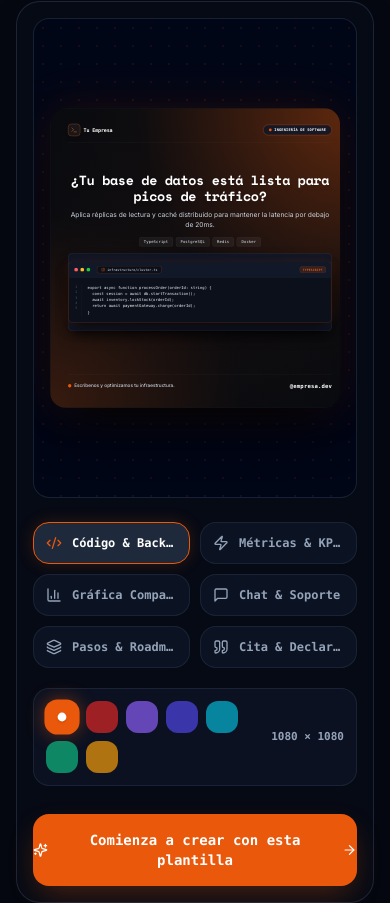
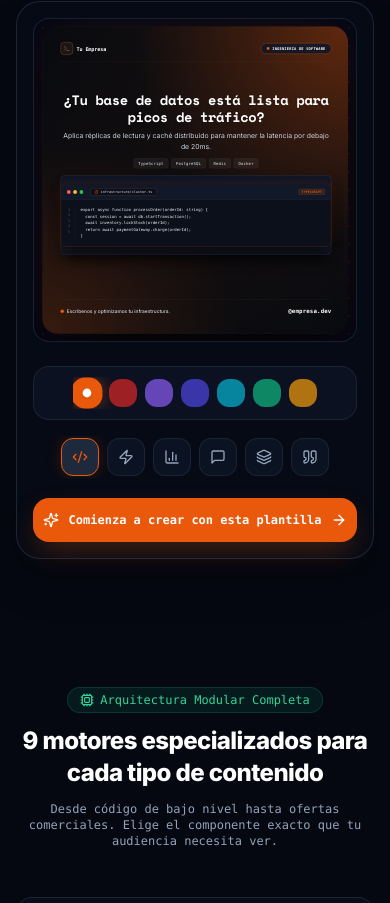
Before and after one commit to aleric-dev/generate-media, a React (Vite) app: page / in a window 390 px wide. Shown: the part 1097-2000 px from the top of the page. Built offline with nearby package versions, Linux system fonts and the light colour scheme; a web font is replaced by a local one.

Commit message:
feat: add landing page, showcase preview component, and global styles

```diff
--- a/src/components/LandingShowcasePreview.tsx
+++ b/src/components/LandingShowcasePreview.tsx
@@ -188,12 +188,13 @@ export const LandingShowcasePreview: React.FC<LandingShowcasePreviewProps> = ({
     const updateScale = () => {
       if (!containerRef.current) return;
       const rect = containerRef.current.getBoundingClientRect();
-      const availW = rect.width - 24;
-      const availH = (rect.height || 520) - 24;
+      const padding = window.innerWidth < 640 ? 16 : 24;
+      const availW = rect.width - padding;
+      const availH = (rect.height || rect.width) - padding;
 
       if (availW > 0 && availH > 0) {
         const factor = Math.min(availW / nativeW, availH / nativeH);
-        setScale(Math.max(0.22, Math.min(factor, 0.46)));
+        setScale(Math.max(0.18, Math.min(factor, 0.46)));
       }
     };
 
@@ -234,8 +235,7 @@ export const LandingShowcasePreview: React.FC<LandingShowcasePreviewProps> = ({
       <div className="lg:col-span-7 flex items-center justify-center w-full">
         <div
           ref={containerRef}
-          className="w-full flex items-center justify-center p-4 sm:p-6 bg-slate-950/90 rounded-2xl border border-slate-800/80 relative overflow-hidden"
-          style={{ minHeight: '480px' }}
+          className="w-full aspect-square lg:aspect-auto lg:min-h-[480px] flex items-center justify-center p-2 sm:p-6 bg-slate-950/90 rounded-2xl border border-slate-800/80 relative overflow-hidden"
         >
           {/* Trama de fondo ambiental suave */}
           <div
@@ -278,40 +278,10 @@ export const LandingShowcasePreview: React.FC<LandingShowcasePreviewProps> = ({
       {/* ===================================================================== */}
       {/* COLUMNA DERECHA: OPCIONES (EJEMPLOS) Y BOTÓN CTA (SIN DETALLES/LABELS) */}
       {/* ===================================================================== */}
-      <div className="lg:col-span-5 flex flex-col justify-center space-y-5 text-left">
-        {/* Selector de las 6 Temáticas (sin labels, solo botones de ejemplo) */}
-        <div className="grid grid-cols-2 gap-2.5">
-          {SHOWCASE_THEMES.map((theme) => {
-            const Icon = theme.icon;
-            const isSelected = activeThemeId === theme.id;
-            return (
-              <button
-                key={theme.id}
-                type="button"
-                onClick={() => setActiveThemeId(theme.id)}
-                className={`px-3 py-3 rounded-2xl text-xs font-mono font-bold flex items-center gap-2.5 transition-all cursor-pointer ${
-                  isSelected
-                    ? 'bg-slate-800 text-white border shadow-lg'
-                    : 'bg-slate-900/70 text-slate-400 hover:text-slate-200 border border-slate-800/80 hover:bg-slate-800'
-                }`}
-                style={{
-                  borderColor: isSelected ? activeColorHex : undefined,
-                  boxShadow: isSelected ? `0 0 16px ${activeColorHex}30` : undefined,
-                }}
-              >
-                <Icon
-                  className="w-4 h-4 shrink-0 transition-colors"
-                  style={{ color: isSelected ? activeColorHex : undefined }}
-                />
-                <span className="truncate">{theme.name}</span>
-              </button>
-            );
-          })}
-        </div>
-
-        {/* Selector de los 8 Colores (sin labels de texto ni códigos hex) */}
-        <div className="flex items-center justify-between p-3 rounded-2xl bg-slate-900/60 border border-slate-800/80">
-          <div className="flex items-center gap-2 sm:gap-2.5 flex-wrap">
+      <div className="lg:col-span-5 flex flex-col justify-center space-y-4 sm:space-y-5 text-left">
+        {/* 1. Selector de los 7 Colores (centrados, una sola fila, sin 1080x1080) */}
+        <div className="flex items-center justify-center p-2.5 sm:p-3 rounded-2xl bg-slate-900/60 border border-slate-800/80 w-full">
+          <div className="flex items-center justify-center gap-2 sm:gap-2.5 flex-nowrap overflow-x-auto py-0.5 max-w-full">
             {SHOWCASE_COLORS.map((c) => {
               const isSelected = activeColorHex === c.hex;
               return (
@@ -321,7 +291,7 @@ export const LandingShowcasePreview: React.FC<LandingShowcasePreviewProps> = ({
                   onClick={() => setActiveColorHex(c.hex)}
                   title={c.name}
                   aria-label={c.name}
-                  className={`w-8 h-8 rounded-xl flex items-center justify-center transition-all cursor-pointer ${
+                  className={`w-7 h-7 sm:w-8 sm:h-8 shrink-0 rounded-xl flex items-center justify-center transition-all cursor-pointer ${
                     isSelected
                       ? 'ring-2 ring-white ring-offset-2 ring-offset-slate-950 scale-110 shadow-lg'
                       : 'opacity-70 hover:opacity-100 hover:scale-105'
@@ -336,24 +306,54 @@ export const LandingShowcasePreview: React.FC<LandingShowcasePreviewProps> = ({
               );
             })}
           </div>
-
-          <span className="text-[11px] font-mono font-semibold text-slate-400 shrink-0 ml-2">1080 × 1080</span>
         </div>
 
-        {/* ÚNICO BOTÓN PRINCIPAL CON EL CTA */}
-        <div className="pt-2">
+        {/* 2. Selector de las 6 Temáticas (en móvil: 1 fila con solo iconos; en desktop: grid 2 columnas) */}
+        <div className="flex flex-row items-center justify-center gap-2 overflow-x-auto sm:grid sm:grid-cols-2 sm:gap-2.5 w-full py-0.5">
+          {SHOWCASE_THEMES.map((theme) => {
+            const Icon = theme.icon;
+            const isSelected = activeThemeId === theme.id;
+            return (
+              <button
+                key={theme.id}
+                type="button"
+                onClick={() => setActiveThemeId(theme.id)}
+                title={theme.name}
+                aria-label={theme.name}
+                className={`p-2.5 sm:px-3 sm:py-3 rounded-xl sm:rounded-2xl text-xs font-mono font-bold flex items-center justify-center sm:justify-start gap-2.5 shrink-0 transition-all cursor-pointer ${
+                  isSelected
+                    ? 'bg-slate-800 text-white border shadow-lg'
+                    : 'bg-slate-900/70 text-slate-400 hover:text-slate-200 border border-slate-800/80 hover:bg-slate-800'
+                }`}
+                style={{
+                  borderColor: isSelected ? activeColorHex : undefined,
+                  boxShadow: isSelected ? `0 0 16px ${activeColorHex}30` : undefined,
+                }}
+              >
+                <Icon
+                  className="w-4 h-4 shrink-0 transition-colors"
+                  style={{ color: isSelected ? activeColorHex : undefined }}
+                />
+                <span className="hidden sm:inline truncate">{theme.name}</span>
+              </button>
+            );
+          })}
+        </div>
+
+        {/* 3. Único Botón Principal con el CTA */}
+        <div className="pt-1 sm:pt-2">
           <button
             type="button"
             onClick={handleApplyAndCreate}
-            className="w-full py-4 rounded-2xl text-white font-mono text-sm font-bold transition-all duration-200 shadow-xl flex items-center justify-center gap-2.5 cursor-pointer hover:scale-[1.02] active:scale-[0.99]"
+            className="w-full py-3.5 sm:py-4 rounded-2xl text-white font-mono text-xs sm:text-sm font-bold transition-all duration-200 shadow-xl flex items-center justify-center gap-2.5 cursor-pointer hover:scale-[1.02] active:scale-[0.99]"
             style={{
               backgroundColor: activeColorHex,
               boxShadow: `0 12px 30px -6px ${activeColorHex}50`,
             }}
           >
-            <Sparkles className="w-4 h-4 text-white" />
+            <Sparkles className="w-4 h-4 text-white shrink-0" />
             <span>Comienza a crear con esta plantilla</span>
-            <ArrowRight className="w-4 h-4" />
+            <ArrowRight className="w-4 h-4 shrink-0" />
           </button>
         </div>
       </div>
--- a/src/index.css
+++ b/src/index.css
@@ -6,6 +6,12 @@
 
 :root {
   --category-color: #4F46E5;
+}
+
+html, body {
+  overflow-x: hidden;
+  max-width: 100%;
+  background-color: #050811;
 }
 
 .font-space-mono { font-family: 'Space Mono', monospace; }
--- a/src/pages/LandingPage.tsx
+++ b/src/pages/LandingPage.tsx
@@ -69,7 +69,7 @@ export const LandingPage: React.FC = () => {
   };
 
   return (
-    <div className="w-full relative">
+    <div className="w-full relative overflow-x-hidden">
       {/* Loader de transición al navegar al espacio de trabajo */}
       <PageTransitionLoader isLoading={isTransitioning} message="Cargando espacio de trabajo..." />
 
@@ -320,11 +320,11 @@ export const LandingPage: React.FC = () => {
           </p>
         </div>
 
-        <div className="grid grid-cols-1 sm:grid-cols-2 lg:grid-cols-4 gap-5">
+        <div className="grid grid-cols-1 sm:grid-cols-2 lg:grid-cols-4 gap-4 sm:gap-5">
           {/* ================================================================= */}
           {/* 1. RATIO 9:16 (EL MÁS ALTO - 1080 × 1920 px)                      */}
           {/* ================================================================= */}
-          <div className="p-5 rounded-2xl bg-[#080D1A]/85 border border-slate-800 hover:border-sky-500/40 transition-all duration-200 flex flex-col justify-between space-y-4 group">
+          <div className="p-4 sm:p-5 rounded-2xl bg-[#080D1A]/85 border border-slate-800 hover:border-sky-500/40 transition-all duration-200 flex flex-col justify-between space-y-4 group">
             <div className="space-y-2">
               <div className="flex items-center justify-between">
                 <span className="px-2 py-0.5 rounded bg-sky-500/20 text-sky-300 font-mono text-xs font-bold border border-sky-500/30">
@@ -338,14 +338,14 @@ export const LandingPage: React.FC = () => {
               </p>
             </div>
 
-            {/* Escenario de altura fija con base alineada para comparar la altura real */}
-            <div className="w-full h-[300px] bg-slate-950/70 rounded-xl border border-slate-800/80 p-3 flex items-end justify-center relative overflow-hidden">
+            {/* Escenario responsive: en móvil centrado y adaptado, en desktop base alineada a 300px */}
+            <div className="w-full h-[275px] sm:h-[300px] bg-slate-950/70 rounded-xl border border-slate-800/80 p-3 flex items-center sm:items-end justify-center relative overflow-hidden">
               <div className="absolute inset-0 opacity-10 pointer-events-none bg-[radial-gradient(#38bdf8_1px,transparent_1px)] [background-size:12px_12px]" />
               <div className="absolute bottom-0 inset-x-0 h-px bg-slate-800" />
 
-              {/* Mockup 9:16 Proporcional Real: w:150px, h:267px (Ratio 9/16 exacto) */}
+              {/* Mockup 9:16 Proporcional Real: w:145px, h:258px en móvil / w:150px, h:267px en desktop */}
               <div
-                className="w-[150px] h-[267px] bg-slate-900 rounded-xl border border-sky-500/40 p-2.5 flex flex-col justify-between shadow-xl relative z-10 transition-transform duration-300 group-hover:-translate-y-1"
+                className="w-[145px] h-[258px] sm:w-[150px] sm:h-[267px] bg-slate-900 rounded-xl border border-sky-500/40 p-2.5 flex flex-col justify-between shadow-xl relative z-10 transition-transform duration-300 group-hover:-translate-y-1"
                 style={{
                   boxShadow: '0 15px 30px -10px rgba(0,0,0,0.8), 0 0 20px rgba(56,189,248,0.15)',
                 }}
@@ -359,8 +359,8 @@ export const LandingPage: React.FC = () => {
                 {/* Contenido Vertical */}
                 <div className="space-y-2 my-auto">
                   <div className="h-2 w-14 bg-sky-500/30 rounded" />
-                  <div className="h-3 w-full bg-slate-200 rounded" />
-                  <div className="h-2.5 w-4/5 bg-slate-400 rounded" />
+                  <div className="h-2.5 w-full bg-slate-300/80 rounded" />
+                  <div className="h-2 w-4/5 bg-slate-500 rounded" />
 
                   {/* Bloque de código o kpi simulado */}
                   <div className="p-2 rounded bg-slate-950/90 border border-slate-800 space-y-1 mt-2">
@@ -382,7 +382,7 @@ export const LandingPage: React.FC = () => {
           {/* ================================================================= */}
           {/* 2. RATIO 4:5 (VERTICAL ESTÁNDAR - 1080 × 1350 px)                 */}
           {/* ================================================================= */}
-          <div className="p-5 rounded-2xl bg-[#080D1A]/85 border border-slate-800 hover:border-indigo-500/40 transition-all duration-200 flex flex-col justify-between space-y-4 group">
+          <div className="p-4 sm:p-5 rounded-2xl bg-[#080D1A]/85 border border-slate-800 hover:border-indigo-500/40 transition-all duration-200 flex flex-col justify-between space-y-4 group">
             <div className="space-y-2">
               <div className="flex items-center justify-between">
                 <span className="px-2 py-0.5 rounded bg-indigo-500/20 text-indigo-300 font-mono text-xs font-bold border border-indigo-500/30">
@@ -396,14 +396,14 @@ export const LandingPage: React.FC = () => {
               </p>
             </div>
 
-            {/* Escenario de altura fija con base alineada */}
-            <div className="w-full h-[300px] bg-slate-950/70 rounded-xl border border-slate-800/80 p-3 flex items-end justify-center relative overflow-hidden">
+            {/* Escenario responsive: en móvil h-[225px] centrado, en desktop h-[300px] base alineada */}
+            <div className="w-full h-[225px] sm:h-[300px] bg-slate-950/70 rounded-xl border border-slate-800/80 p-3 flex items-center sm:items-end justify-center relative overflow-hidden">
               <div className="absolute inset-0 opacity-10 pointer-events-none bg-[radial-gradient(#6366f1_1px,transparent_1px)] [background-size:12px_12px]" />
               <div className="absolute bottom-0 inset-x-0 h-px bg-slate-800" />
 
-              {/* Mockup 4:5 Proporcional Real: w:150px, h:188px (Ratio 4/5 exacto) */}
+              {/* Mockup 4:5 Proporcional Real: w:155px, h:194px en móvil / w:150px, h:188px en desktop */}
               <div
-                className="w-[150px] h-[188px] bg-slate-900 rounded-xl border border-indigo-500/40 p-2.5 flex flex-col justify-between shadow-xl relative z-10 transition-transform duration-300 group-hover:-translate-y-1"
+                className="w-[155px] h-[194px] sm:w-[150px] sm:h-[188px] bg-slate-900 rounded-xl border border-indigo-500/40 p-2.5 flex flex-col justify-between shadow-xl relative z-10 transition-transform duration-300 group-hover:-translate-y-1"
                 style={{
                   boxShadow: '0 15px 30px -10px rgba(0,0,0,0.8), 0 0 20px rgba(99,102,241,0.15)',
                 }}
@@ -416,8 +416,8 @@ export const LandingPage: React.FC = () => {
 
                 {/* Contenido 4:5 */}
                 <div className="space-y-1.5 my-auto">
-                  <div className="h-2.5 w-full bg-slate-200 rounded" />
-                  <div className="h-2 w-3/4 bg-slate-400 rounded" />
+                  <div className="h-2 w-full bg-slate-300/80 rounded" />
+                  <div className="h-1.5 w-3/4 bg-slate-500 rounded" />
 
                   <div className="p-2 rounded-lg bg-slate-950/90 border border-slate-800 flex items-center justify-between mt-1">
                     <span className="text-[10px] font-mono font-bold text-indigo-400">+340%</span>
@@ -437,7 +437,7 @@ export const LandingPage: React.FC = () => {
           {/* ================================================================= */}
           {/* 3. RATIO 1:1 (POST CUADRADO UNIVERSAL - 1080 × 1080 px)           */}
           {/* ================================================================= */}
-          <div className="p-5 rounded-2xl bg-[#080D1A]/85 border border-slate-800 hover:border-emerald-500/40 transition-all duration-200 flex flex-col justify-between space-y-4 group">
+          <div className="p-4 sm:p-5 rounded-2xl bg-[#080D1A]/85 border border-slate-800 hover:border-emerald-500/40 transition-all duration-200 flex flex-col justify-between space-y-4 group">
             <div className="space-y-2">
               <div className="flex items-center justify-between">
                 <span className="px-2 py-0.5 rounded bg-emerald-500/20 text-emerald-300 font-mono text-xs font-bold border border-emerald-500/30">
@@ -451,14 +451,14 @@ export const LandingPage: React.FC = () => {
               </p>
             </div>
 
-            {/* Escenario de altura fija con base alineada */}
-            <div className="w-full h-[300px] bg-slate-950/70 rounded-xl border border-slate-800/80 p-3 flex items-end justify-center relative overflow-hidden">
+            {/* Escenario responsive: en móvil h-[195px] centrado, en desktop h-[300px] base alineada */}
+            <div className="w-full h-[195px] sm:h-[300px] bg-slate-950/70 rounded-xl border border-slate-800/80 p-3 flex items-center sm:items-end justify-center relative overflow-hidden">
               <div className="absolute inset-0 opacity-10 pointer-events-none bg-[radial-gradient(#10b981_1px,transparent_1px)] [background-size:12px_12px]" />
               <div className="absolute bottom-0 inset-x-0 h-px bg-slate-800" />
 
-              {/* Mockup 1:1 Proporcional Real: w:150px, h:150px (Cuadrado 1:1 exacto) */}
+              {/* Mockup 1:1 Proporcional Real: w:165px, h:165px en móvil / w:150px, h:150px en desktop */}
               <div
-                className="w-[150px] h-[150px] bg-slate-900 rounded-xl border border-emerald-500/40 p-2.5 flex flex-col justify-between shadow-xl relative z-10 transition-transform duration-300 group-hover:-translate-y-1"
+                className="w-[165px] h-[165px] sm:w-[150px] sm:h-[150px] bg-slate-900 rounded-xl border border-emerald-500/40 p-2.5 flex flex-col justify-between shadow-xl relative z-10 transition-transform duration-300 group-hover:-translate-y-1"
                 style={{
                   boxShadow: '0 15px 30px -10px rgba(0,0,0,0.8), 0 0 20px rgba(16,185,129,0.15)',
                 }}
@@ -471,8 +471,8 @@ export const LandingPage: React.FC = () => {
 
                 {/* Contenido 1:1 */}
                 <div className="space-y-1.5 my-auto">
-                  <div className="h-2.5 w-full bg-slate-200 rounded" />
-                  <div className="h-2 w-3/4 bg-slate-400 rounded" />
+                  <div className="h-2 w-full bg-slate-300/80 rounded" />
+                  <div className="h-1.5 w-3/4 bg-slate-500 rounded" />
                   <div className="h-4 w-full bg-slate-950 rounded border border-slate-800 flex items-center px-1.5">
                     <div className="h-1.5 w-16 bg-emerald-400 rounded" />
                   </div>
@@ -490,7 +490,7 @@ export const LandingPage: React.FC = () => {
           {/* ================================================================= */}
           {/* 4. RATIO 16:9 (PANORÁMICO / EL MÁS BAJO - 1920 × 1080 px)          */}
           {/* ================================================================= */}
-          <div className="p-5 rounded-2xl bg-[#080D1A]/85 border border-slate-800 hover:border-purple-500/40 transition-all duration-200 flex flex-col justify-between space-y-4 group">
+          <div className="p-4 sm:p-5 rounded-2xl bg-[#080D1A]/85 border border-slate-800 hover:border-purple-500/40 transition-all duration-200 flex flex-col justify-between space-y-4 group">
             <div className="space-y-2">
               <div className="flex items-center justify-between">
                 <span className="px-2 py-0.5 rounded bg-purple-500/20 text-purple-300 font-mono text-xs font-bold border border-purple-500/30">
@@ -504,14 +504,14 @@ export const LandingPage: React.FC = () => {
               </p>
             </div>
 
-            {/* Escenario de altura fija con base alineada */}
-            <div className="w-full h-[300px] bg-slate-950/70 rounded-xl border border-slate-800/80 p-3 flex items-end justify-center relative overflow-hidden">
+            {/* Escenario responsive: en móvil h-[160px] centrado, en desktop h-[300px] base alineada */}
+            <div className="w-full h-[160px] sm:h-[300px] bg-slate-950/70 rounded-xl border border-slate-800/80 p-3 flex items-center sm:items-end justify-center relative overflow-hidden">
               <div className="absolute inset-0 opacity-10 pointer-events-none bg-[radial-gradient(#c084fc_1px,transparent_1px)] [background-size:12px_12px]" />
               <div className="absolute bottom-0 inset-x-0 h-px bg-slate-800" />
 
-              {/* Mockup 16:9 Proporcional Real: w:204px, h:115px (Ratio 16/9 exacto) */}
+              {/* Mockup 16:9 Proporcional Real: w:230px, h:130px en móvil / w:204px, h:115px en desktop */}
               <div
-                className="w-[204px] h-[115px] bg-slate-900 rounded-xl border border-purple-500/40 p-2.5 flex flex-col justify-between shadow-xl relative z-10 transition-transform duration-300 group-hover:-translate-y-1"
+                className="w-[230px] h-[130px] sm:w-[204px] sm:h-[115px] bg-slate-900 rounded-xl border border-purple-500/40 p-2.5 flex flex-col justify-between shadow-xl relative z-10 transition-transform duration-300 group-hover:-translate-y-1"
                 style={{
                   boxShadow: '0 15px 30px -10px rgba(0,0,0,0.8), 0 0 20px rgba(192,132,252,0.15)',
                 }}
@@ -525,8 +525,8 @@ export const LandingPage: React.FC = () => {
                 {/* Contenido Horizontal en 2 columnas */}
                 <div className="grid grid-cols-2 gap-2 items-center my-auto">
                   <div className="space-y-1">
-                    <div className="h-2 w-full bg-slate-200 rounded" />
-                    <div className="h-1.5 w-3/4 bg-slate-400 rounded" />
+                    <div className="h-2 w-full bg-slate-300/80 rounded" />
+                    <div className="h-1.5 w-3/4 bg-slate-500 rounded" />
                   </div>
                   <div className="h-6 bg-slate-950 rounded border border-slate-800 flex items-center justify-center">
                     <span className="text-[7px] font-mono text-purple-300 font-bold">1920×1080</span>
```
